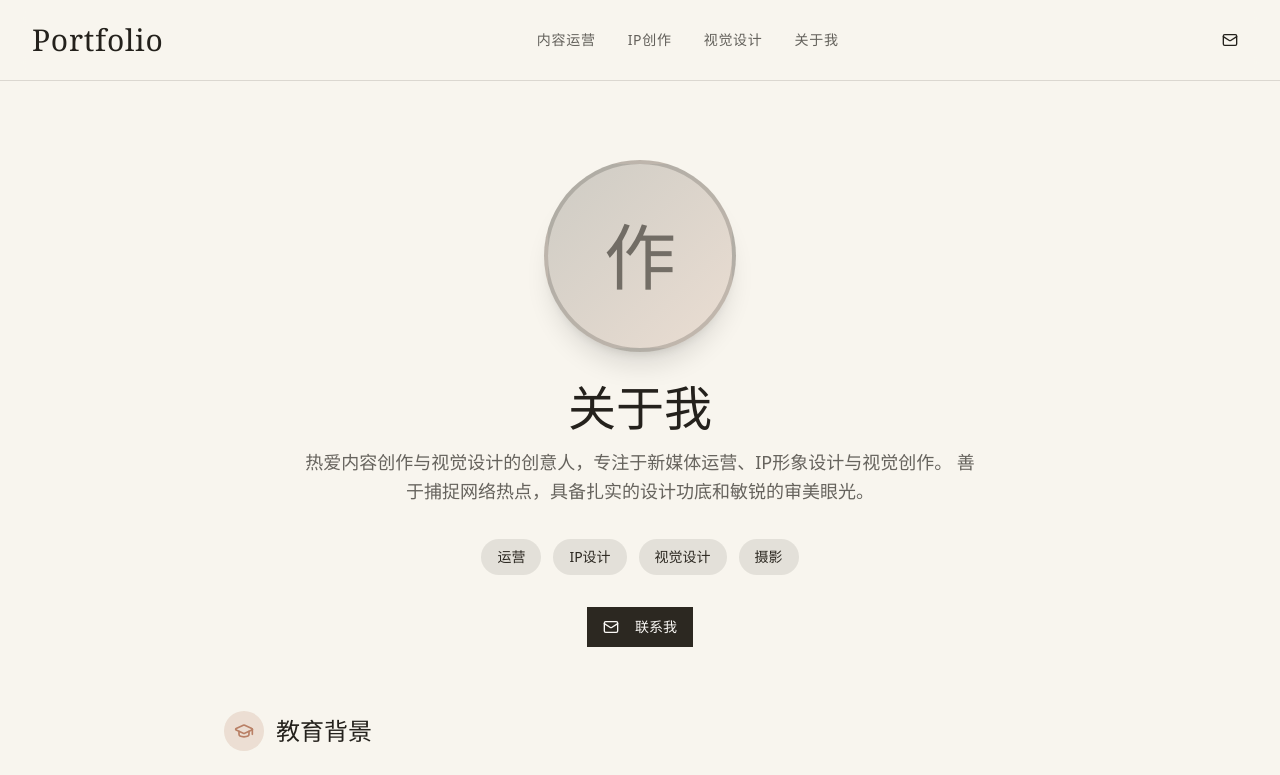
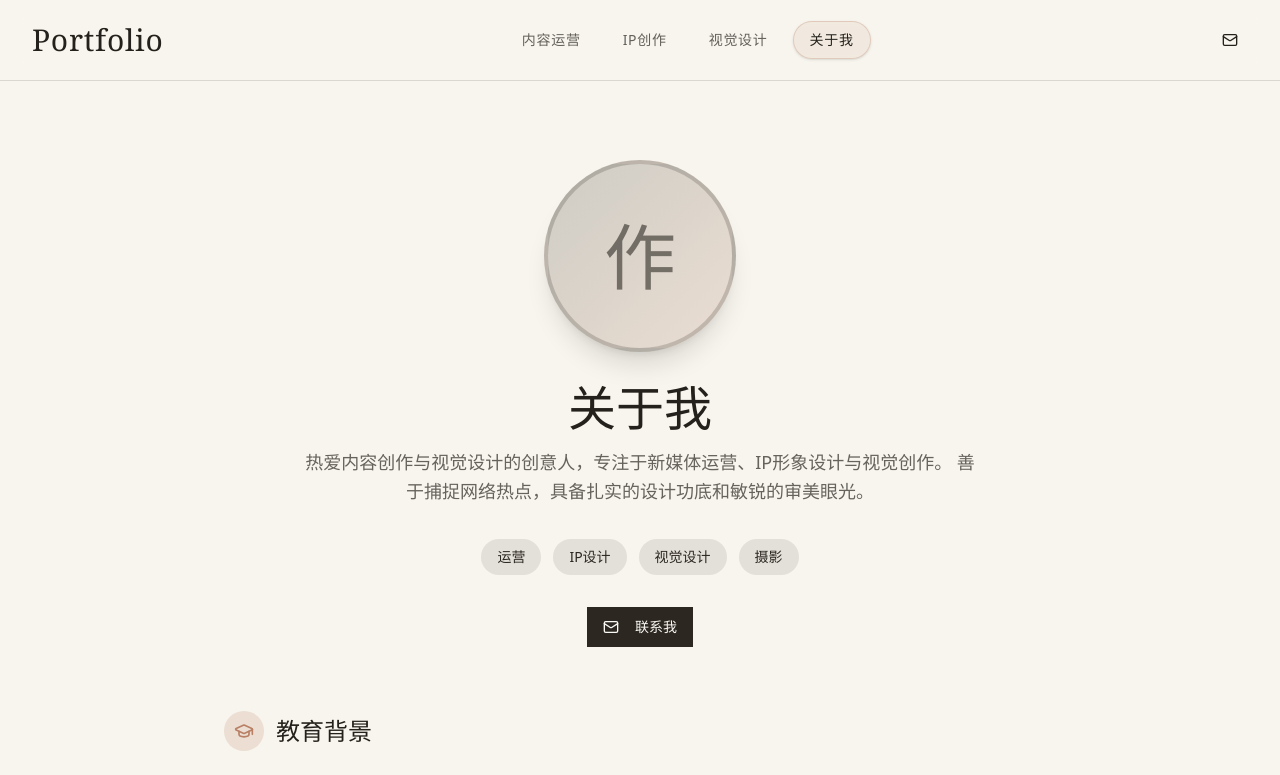
Before and after one commit to Mia1017/v0-designer-brand-tk, a Next.js app: page /v0-designer-brand-tk/about in a window 1280 px wide. Shown: the top 775 px of the page. Built offline with nearby package versions, Linux system fonts and the light colour scheme.

Commit message:
Update navigation.tsx

```diff
--- a/components/navigation.tsx
+++ b/components/navigation.tsx
@@ -3,10 +3,19 @@
 import Link from "next/link"
 import { Mail, Menu, X } from "lucide-react"
 import { useState } from "react"
+import { usePathname } from "next/navigation"
 import { Button } from "@/components/ui/button"
+
+const navItems = [
+  { label: "内容运营", href: "/operation" },
+  { label: "IP创作", href: "/ip-design" },
+  { label: "视觉设计", href: "/design" },
+  { label: "关于我", href: "/about" },
+]
 
 export function Navigation() {
   const [mobileMenuOpen, setMobileMenuOpen] = useState(false)
+  const pathname = usePathname()
 
   return (
     <nav className="fixed top-0 left-0 right-0 z-50 bg-background/80 backdrop-blur-md border-b border-border">
@@ -20,31 +29,24 @@ export function Navigation() {
           </Link>
 
           {/* Desktop Navigation */}
-          <div className="hidden md:flex items-center gap-8">
+          <div className="hidden md:flex items-center gap-2">
+            {navItems.map((item) => {
+              const isActive = pathname === item.href
+
+              return (
                 <Link
-              href="/operation"
-              className="text-sm tracking-wider uppercase text-foreground/70 hover:text-foreground transition-colors"
+                  key={item.href}
+                  href={item.href}
+                  className={
+                    isActive
+                      ? "px-4 py-2 rounded-full border border-accent/30 bg-accent/10 text-foreground text-sm tracking-wider transition-all duration-300 shadow-sm"
+                      : "px-4 py-2 rounded-full border border-transparent text-sm tracking-wider text-foreground/70 hover:text-foreground hover:bg-accent/5 transition-all duration-300"
+                  }
                 >
-              内容运营
+                  {item.label}
                 </Link>
-            <Link
-              href="/ip-design"
-              className="text-sm tracking-wider uppercase text-foreground/70 hover:text-foreground transition-colors"
-            >
-              IP创作
-            </Link>
-            <Link
-              href="/design"
-              className="text-sm tracking-wider uppercase text-foreground/70 hover:text-foreground transition-colors"
-            >
-              视觉设计
-            </Link>
-            <Link
-              href="/about"
-              className="text-sm tracking-wider uppercase text-foreground/70 hover:text-foreground transition-colors"
-            >
-              关于我
-            </Link>
+              )
+            })}
           </div>
 
           {/* Right Actions */}
@@ -69,35 +71,25 @@ export function Navigation() {
       {/* Mobile Menu */}
       {mobileMenuOpen && (
         <div className="md:hidden border-t border-border bg-background">
-          <div className="px-4 py-6 space-y-4">
+          <div className="px-4 py-6 space-y-3">
+            {navItems.map((item) => {
+              const isActive = pathname === item.href
+
+              return (
                 <Link
-              href="/operation"
-              className="block text-base tracking-wider uppercase text-foreground/70 hover:text-foreground transition-colors"
+                  key={item.href}
+                  href={item.href}
                   onClick={() => setMobileMenuOpen(false)}
+                  className={
+                    isActive
+                      ? "block px-4 py-3 rounded-xl border border-accent/30 bg-accent/10 text-foreground text-base tracking-wider transition-all duration-300"
+                      : "block px-4 py-3 rounded-xl border border-transparent text-base tracking-wider text-foreground/70 hover:text-foreground hover:bg-accent/5 transition-all duration-300"
+                  }
                 >
-              内容运营
+                  {item.label}
                 </Link>
-            <Link
-              href="/ip-design"
-              className="block text-base tracking-wider uppercase text-foreground/70 hover:text-foreground transition-colors"
-              onClick={() => setMobileMenuOpen(false)}
-            >
-              IP创作
-            </Link>
-            <Link
-              href="/design"
-              className="block text-base tracking-wider uppercase text-foreground/70 hover:text-foreground transition-colors"
-              onClick={() => setMobileMenuOpen(false)}
-            >
-              视觉设计
-            </Link>
-            <Link
-              href="/about"
-              className="block text-base tracking-wider uppercase text-foreground/70 hover:text-foreground transition-colors"
-              onClick={() => setMobileMenuOpen(false)}
-            >
-              关于我
-            </Link>
+              )
+            })}
           </div>
         </div>
       )}
```
Lines whose indentation alone changed are shown as unchanged.
